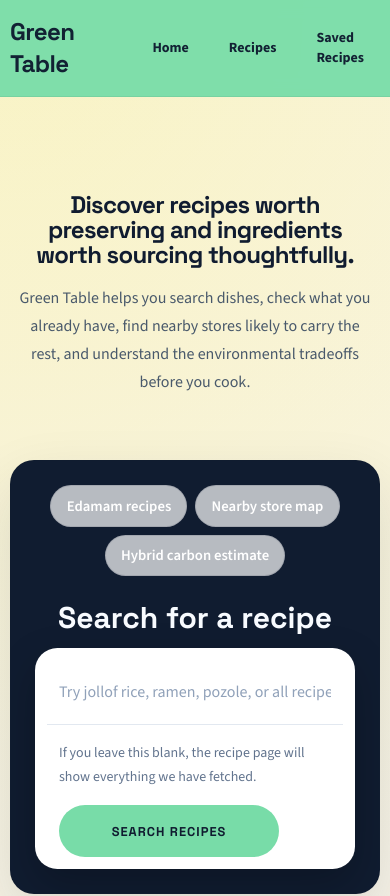
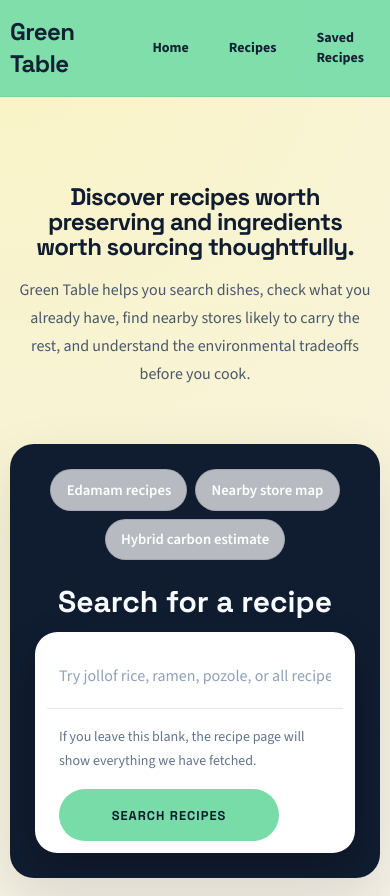
Before and after one commit to iso-sejun/green-food, a Next.js app in the folder web/: page / in a window 390 px wide. Shown: the top 896 px of the page. Built offline with nearby package versions, Linux system fonts and the light colour scheme.

Commit message:
testing frontend ui

```diff
--- a/web/components/search-hero.tsx
+++ b/web/components/search-hero.tsx
@@ -69,7 +69,7 @@ export function SearchHero({
   return (
     <section className="section">
       <div className="page-shell">
-        <div className="mx-auto max-w-5xl px-2 py-8 text-center md:py-12">
+        <div className="mx-auto max-w-5xl px-2 py-6 text-center md:py-12">
           <h1 className="mx-auto max-w-4xl font-[family-name:var(--font-display)] text-2xl font-bold leading-[1.04] tracking-[-0.03em] text-[var(--bg-navy)] md:text-3xl xl:text-[2.75rem]">
             Discover recipes worth preserving and ingredients worth sourcing thoughtfully.
           </h1>
```
